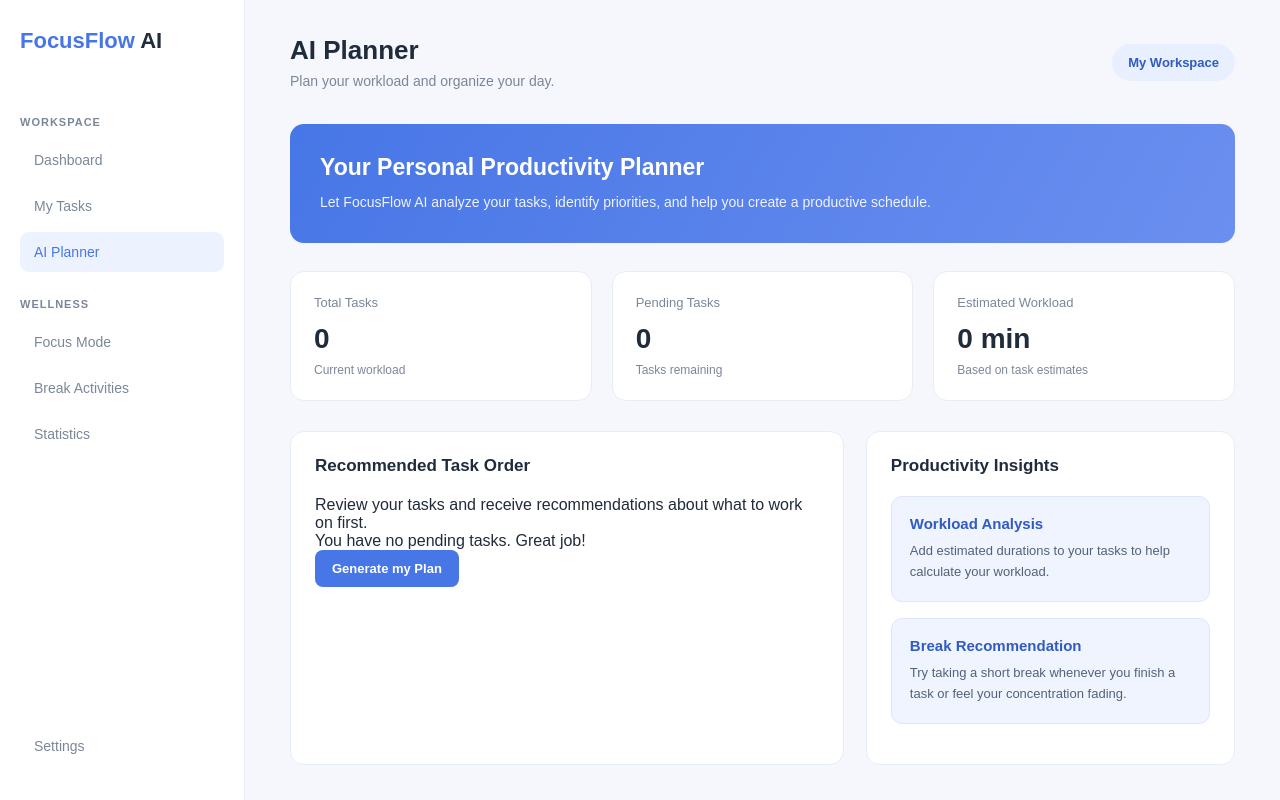
After one commit to cedricxu2126/FocusFlow-AI, a Flask app: page /planner in a window 1280 px wide. The commit adds this page. Run offline with Flask 3, Linux system fonts and the light colour scheme; data that the repository does not hold is empty.

Commit message:
Implement task prioritization and productivity planner

```diff
--- a/app.py
+++ b/app.py
@@ -1,18 +1,64 @@
 
 from flask import Flask, render_template
+from dotenv import load_dotenv
+
 
 from database.db import initialize_database
+from database.db import get_db_connection
 from routes.tasks import tasks_bp
+from routes.planner import planner_bp
+
+load_dotenv()
 
 app = Flask(__name__)
 
 # Register the task management routes
 app.register_blueprint(tasks_bp)
+app.register_blueprint(planner_bp)
 
 
 @app.route("/")
 def dashboard():
-    return render_template("index.html")
+    connection = get_db_connection()
+
+    try:
+        total_tasks = connection.execute(
+            "SELECT COUNT(*) FROM tasks"
+        ).fetchone()[0]
+
+        completed_tasks = connection.execute(
+            "SELECT COUNT(*) FROM tasks WHERE status = 'Completed'"
+        ).fetchone()[0]
+
+        pending_tasks = connection.execute(
+            "SELECT COUNT(*) FROM tasks WHERE status = 'Pending'"
+        ).fetchone()[0]
+
+        tasks = connection.execute(
+            """
+            SELECT *
+            FROM tasks
+            ORDER BY
+                CASE priority
+                    WHEN 'High' THEN 1
+                    WHEN 'Medium' THEN 2
+                    WHEN 'Low' THEN 3
+                END,
+                created_at DESC
+            LIMIT 5
+            """
+        ).fetchall()
+
+        return render_template(
+            "index.html",
+            total_tasks=total_tasks,
+            completed_tasks=completed_tasks,
+            pending_tasks=pending_tasks,
+            tasks=tasks
+        )
+
+    finally:
+        connection.close()
 
 
 # Initialize the database when the application starts
--- /dev/null
+++ b/routes/planner.py
@@ -0,0 +1,157 @@
+
+from flask import Blueprint, render_template, jsonify
+from database.db import get_db_connection
+from datetime import date, datetime
+
+planner_bp = Blueprint("planner", __name__)
+
+
+# Display the AI Planner page
+@planner_bp.route("/planner")
+def planner_page():
+    return render_template("planner.html")
+
+
+# Analyze tasks and generate productivity recommendations
+@planner_bp.route("/api/planner", methods=["GET"])
+def generate_plan():
+
+    connection = get_db_connection()
+
+    try:
+        tasks = connection.execute(
+            """
+            SELECT *
+            FROM tasks
+            WHERE status = 'Pending'
+            """
+        ).fetchall()
+
+        today = date.today()
+        recommendations = []
+
+        estimated_workload = 0
+        unestimated_tasks = 0
+
+        for task in tasks:
+
+            task = dict(task)
+
+            # Base priority score
+            priority_scores = {
+                "High": 100,
+                "Medium": 60,
+                "Low": 30
+            }
+
+            score = priority_scores.get(task["priority"], 30)
+
+            # Consider the task's due date
+            due_date = None
+
+            if task["due_date"]:
+                try:
+                    due_date = datetime.strptime(
+                        task["due_date"], "%Y-%m-%d"
+                    ).date()
+                except ValueError:
+                    due_date = None
+
+            if due_date:
+                days_remaining = (due_date - today).days
+
+                if days_remaining < 0:
+                    score += 100
+                    task["due_status"] = "Overdue"
+
+                elif days_remaining == 0:
+                    score += 80
+                    task["due_status"] = "Due today"
+
+                elif days_remaining <= 2:
+                    score += 50
+                    task["due_status"] = "Due soon"
+
+                elif days_remaining <= 7:
+                    score += 25
+                    task["due_status"] = "Due this week"
+
+                else:
+                    task["due_status"] = "Upcoming"
+
+            else:
+                task["due_status"] = "No due date"
+
+            # Track estimated workload
+            if task["estimated_minutes"]:
+                estimated_workload += task["estimated_minutes"]
+            else:
+                unestimated_tasks += 1
+
+            task["recommendation_score"] = score
+
+            recommendations.append(task)
+
+        # Highest recommendation score comes first
+        recommendations.sort(
+            key=lambda task: task["recommendation_score"],
+            reverse=True
+        )
+
+        # Generate workload insights
+        if estimated_workload == 0:
+            workload_insight = (
+                "Add estimated durations to your tasks "
+                "to help calculate your workload."
+            )
+
+        elif estimated_workload <= 120:
+            workload_insight = (
+                "Your estimated workload is manageable. "
+                "Focus on completing your highest-priority tasks."
+            )
+
+        elif estimated_workload <= 300:
+            workload_insight = (
+                "You have a moderate workload. "
+                "Break your work into focused sessions."
+            )
+
+        else:
+            workload_insight = (
+                "You have a heavy workload. "
+                "Prioritize urgent tasks and spread your work "
+                "across multiple sessions."
+            )
+
+        # Generate break recommendations
+        if estimated_workload >= 300:
+            break_recommendation = (
+                "Consider taking a 10-15 minute break after "
+                "each focused work session."
+            )
+
+        elif estimated_workload >= 120:
+            break_recommendation = (
+                "Consider taking a 5-10 minute break "
+                "between work sessions."
+            )
+
+        else:
+            break_recommendation = (
+                "Try taking a short break whenever you "
+                "finish a task or feel your concentration fading."
+            )
+
+        return jsonify({
+            "total_tasks": len(recommendations),
+            "pending_tasks": len(recommendations),
+            "estimated_workload": estimated_workload,
+            "unestimated_tasks": unestimated_tasks,
+            "recommendations": recommendations,
+            "workload_insight": workload_insight,
+            "break_recommendation": break_recommendation
+        })
+
+    finally:
+        connection.close()
--- /dev/null
+++ b/static/js/planner.js
@@ -0,0 +1,118 @@
+
+document.addEventListener("DOMContentLoaded", () => {
+    const generateButton = document.getElementById("generate-plan");
+
+    const totalTasksElement = document.getElementById("total-tasks");
+    const pendingTasksElement = document.getElementById("pending-tasks");
+    const workloadElement = document.getElementById("workload-time");
+
+    const recommendationsElement = document.getElementById("recommendations");
+    const workloadInsightElement = document.getElementById("workload-insight");
+    const breakInsightElement = document.getElementById("break-insight");
+
+    // Convert workload minutes into hours and minutes.
+    function formatWorkload(minutes) {
+        const hours = Math.floor(minutes / 60);
+        const remainingMinutes = minutes % 60;
+
+        if (hours === 0) {
+            return `${remainingMinutes} min`;
+        }
+
+        if (remainingMinutes === 0) {
+            return `${hours} hr`;
+        }
+
+        return `${hours} hr ${remainingMinutes} min`;
+    }
+
+    // Retrieve planner recommendations from Flask.
+    async function generatePlan() {
+        generateButton.disabled = true;
+        generateButton.textContent = "Generating...";
+
+        try {
+            const response = await fetch("/api/planner");
+
+            if (!response.ok) {
+                throw new Error("Unable to generate your plan.");
+            }
+
+            const data = await response.json();
+
+            totalTasksElement.textContent = data.total_tasks;
+            pendingTasksElement.textContent = data.pending_tasks;
+            workloadElement.textContent = formatWorkload(
+                data.estimated_workload
+            );
+
+            workloadInsightElement.textContent = data.workload_insight;
+            breakInsightElement.textContent = data.break_recommendation;
+
+            // Clear previous recommendations.
+            recommendationsElement.replaceChildren();
+
+            if (data.recommendations.length === 0) {
+                recommendationsElement.textContent =
+                    "You have no pending tasks. Great job!";
+                return;
+            }
+
+            // Display each recommended task.
+            data.recommendations.forEach(task => {
+                const taskContainer = document.createElement("div");
+                taskContainer.className = "task-item";
+
+                const taskDetails = document.createElement("div");
+                taskDetails.className = "task-details";
+
+                const taskTitle = document.createElement("h4");
+                taskTitle.textContent = task.title;
+
+                const taskDescription = document.createElement("p");
+                taskDescription.textContent =
+                    task.description || "No description provided.";
+
+                const taskInfo = document.createElement("span");
+                taskInfo.className = "task-tag";
+                taskInfo.textContent =
+                    `${task.priority} Priority • ${task.due_status}`;
+
+                const taskDuration = document.createElement("span");
+                taskDuration.className = "task-tag";
+                taskDuration.textContent = task.estimated_minutes
+                    ? `${task.estimated_minutes} min`
+                    : "Duration not set";
+
+                taskDetails.append(
+                    taskTitle,
+                    taskDescription,
+                    taskInfo,
+                    taskDuration
+                );
+
+                taskContainer.appendChild(taskDetails);
+                recommendationsElement.appendChild(taskContainer);
+            });
+
+        } catch (error) {
+            console.error("Planner error:", error);
+
+            workloadInsightElement.textContent =
+                "Unable to generate recommendations. Please try again.";
+
+        } finally {
+            generateButton.disabled = false;
+            generateButton.textContent = "Plan Updated!";
+            setTimeout(() => {
+            generateButton.textContent = "Generate my Plan";
+            }, 1500);
+        }
+    }
+
+    // Generate a plan when the page loads.
+    generatePlan();
+
+    // Allow the user to refresh recommendations.
+    generateButton.addEventListener("click", generatePlan);
+});
--- /dev/null
+++ b/templates/planner.html
@@ -0,0 +1,151 @@
+
+<!DOCTYPE html>
+<html lang="en">
+<head>
+    <meta charset="UTF-8">
+    <meta name="viewport" content="width=device-width, initial-scale=1.0">
+
+    <title>FocusFlow AI | AI Planner</title>
+
+    <link rel="stylesheet"
+          href="{{ url_for('static', filename='css/style.css') }}">
+</head>
+
+<body>
+
+<div class="app-container">
+
+    <!-- Sidebar navigation -->
+    <aside class="sidebar">
+
+        <div class="logo">FocusFlow <span>AI</span></div>
+
+        <p class="nav-label">WORKSPACE</p>
+
+        <a href="/" class="nav-link">Dashboard</a>
+        <a href="/tasks" class="nav-link">My Tasks</a>
+        <a href="/planner" class="nav-link active">AI Planner</a>
+
+        <p class="nav-label">WELLNESS</p>
+
+        <a href="#" class="nav-link">Focus Mode</a>
+        <a href="#" class="nav-link">Break Activities</a>
+        <a href="#" class="nav-link">Statistics</a>
+
+        <div class="sidebar-bottom">
+            <a href="#" class="nav-link">Settings</a>
+        </div>
+
+    </aside>
+
+    <!-- Main planner content -->
+    <main class="main-content">
+
+        <header class="topbar">
+
+            <div>
+                <h1>AI Planner</h1>
+                <p>Plan your workload and organize your day.</p>
+            </div>
+
+            <div class="profile">My Workspace</div>
+
+        </header>
+
+        <!-- Planner introduction -->
+        <section class="welcome-banner">
+
+            <h2>Your Personal Productivity Planner</h2>
+
+            <p>
+                Let FocusFlow AI analyze your tasks, identify priorities,
+                and help you create a productive schedule.
+            </p>
+
+        </section>
+
+        <!-- Workload overview -->
+        <section class="stats-grid">
+
+            <div class="stat-card">
+                <p>Total Tasks</p>
+                <h3 id="total-tasks">--</h3>
+                <small>Current workload</small>
+            </div>
+
+            <div class="stat-card">
+                <p>Pending Tasks</p>
+                <h3 id="pending-tasks">--</h3>
+                <small>Tasks remaining</small>
+            </div>
+
+            <div class="stat-card">
+                <p>Estimated Workload</p>
+                <h3 id="workload-time">--</h3>
+                <small>Based on task estimates</small>
+            </div>
+
+        </section>
+
+        <!-- Planner recommendations -->
+        <section class="dashboard-grid">
+
+            <div class="panel">
+
+                <h2>Recommended Task Order</h2>
+
+                <p>
+                    Review your tasks and receive recommendations
+                    about what to work on first.
+                </p>
+
+                <div id="recommendations">
+
+                    <p class="empty-message">
+                        Your recommendations will appear here.
+                    </p>
+
+                </div>
+
+                <button id="generate-plan" class="primary-button">
+                    Generate My Plan
+                </button>
+
+            </div>
+
+            <div class="panel">
+
+                <h2>Productivity Insights</h2>
+
+                <div class="ai-panel">
+
+                    <h3>Workload Analysis</h3>
+
+                    <p id="workload-insight">
+                        Generate a plan to see your workload analysis.
+                    </p>
+
+                </div>
+
+                <div class="ai-panel">
+
+                    <h3>Break Recommendation</h3>
+
+                    <p id="break-insight">
+                        Break suggestions will appear here.
+                    </p>
+
+                </div>
+
+            </div>
+
+        </section>
+
+    </main>
+
+</div>
+
+<script src="{{ url_for('static', filename='js/planner.js') }}"></script>
+
+</body>
+</html>
```
Also changed, not shown: ai/assistant.py (added, +31 -0 lines), templates/index.html (+35 -26 lines).
